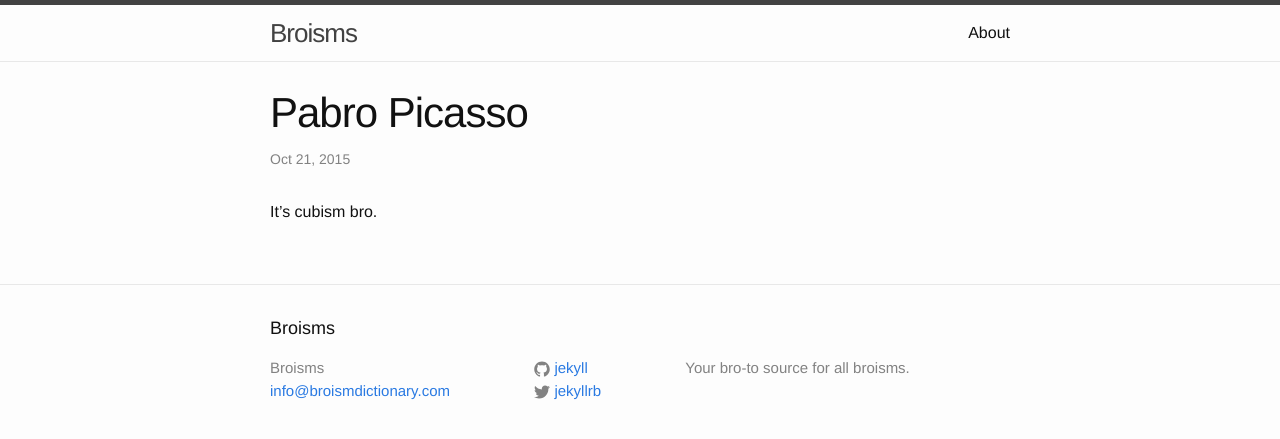
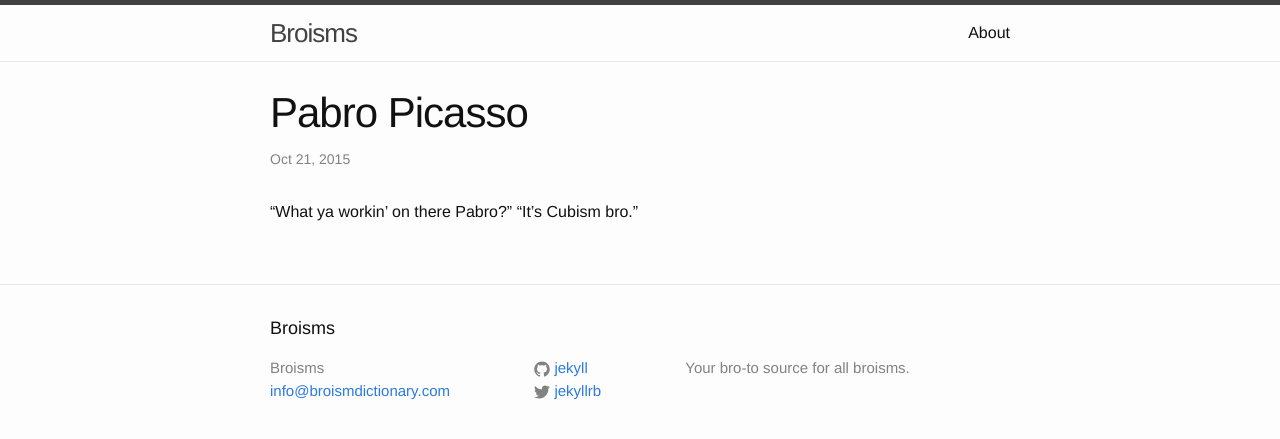
Before and after one commit to lukebonucci/broismdictionary.github.io, a Jekyll site: the page built from _posts/2015-10-21-Pabro-Picasso.md, in a window 1280 px wide. Shown: the top 439 px of the page. Built offline with Jekyll 4.4.1, drawn with Linux system fonts in a browser that asks for light colours.

Commit message:
Updated 2015-10-21-Pabro-Picasso.md

```diff
--- a/_posts/2015-10-21-Pabro-Picasso.md
+++ b/_posts/2015-10-21-Pabro-Picasso.md
@@ -4,4 +4,5 @@ layout: post
 ---
 
 
-It's cubism bro.
+"What ya workin' on there Pabro?"
+"It's Cubism bro."
```
